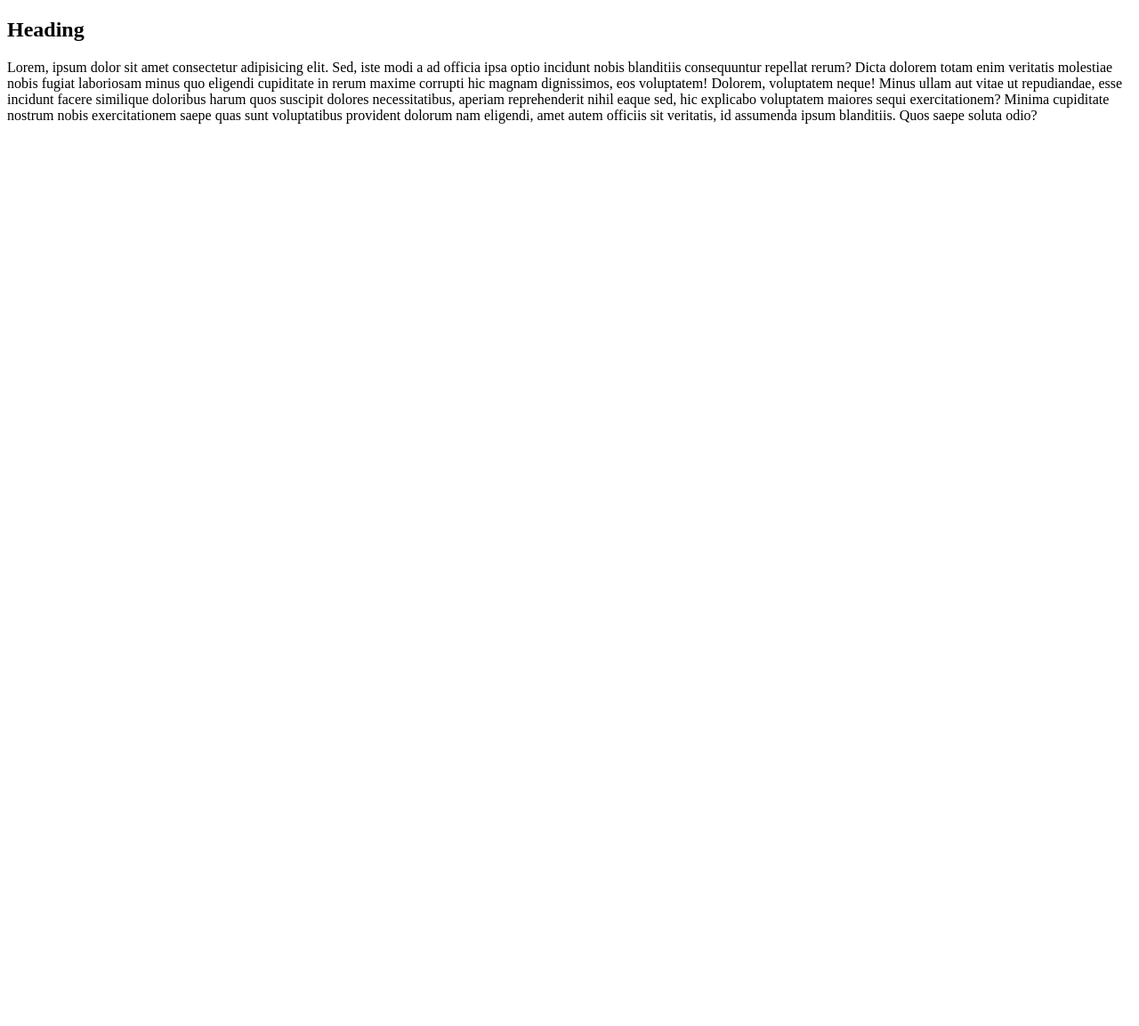
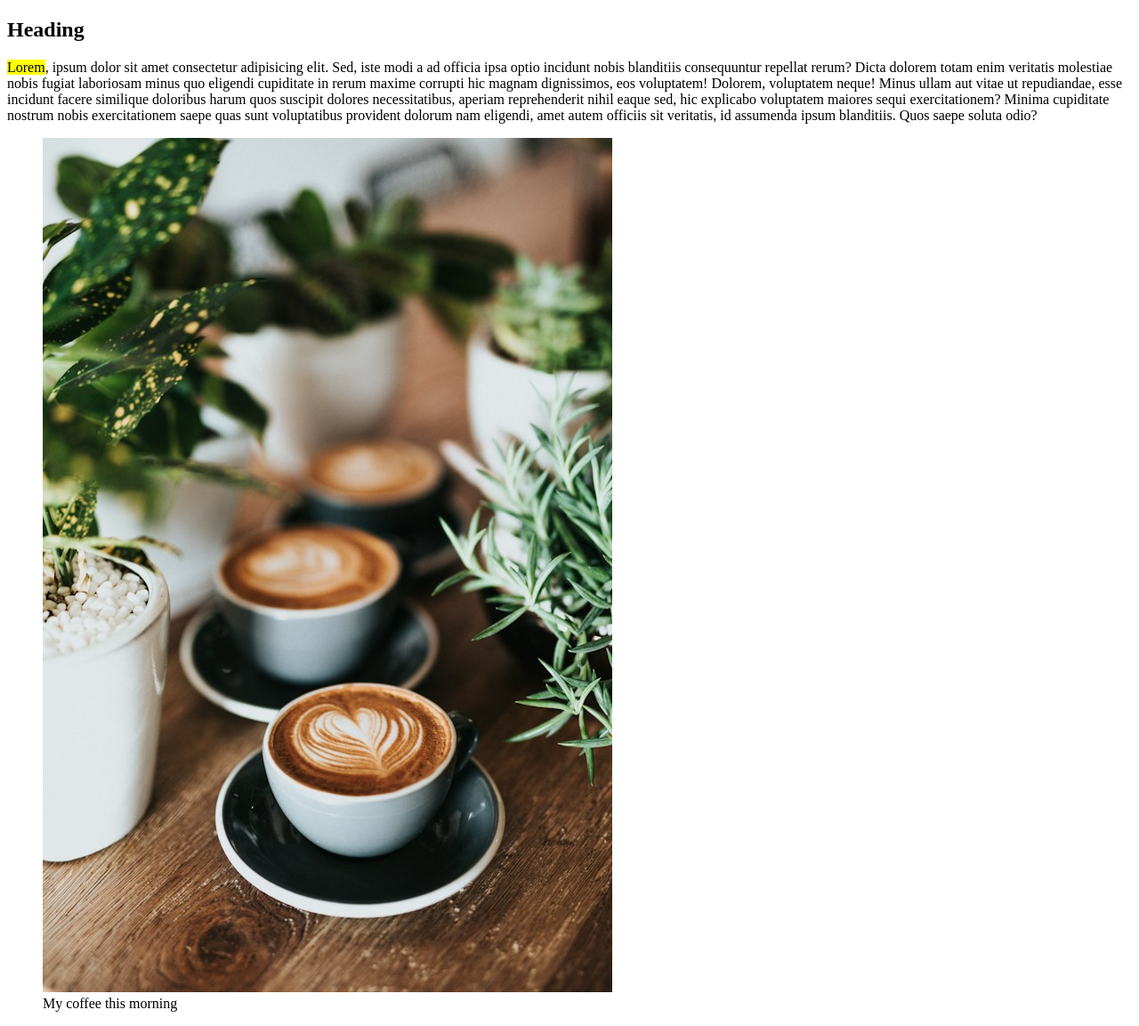
Before and after one commit to Otacon2024/Responsive-Best-Practices, a plain HTML site: page html/semantic.html in a window 1280 px wide. Shown: the whole page at 89% size. Before the commit the page ends 800 px from the top, so only its background shows below. Drawn offline with Linux system fonts and the light colour scheme.

Commit message:
Add <mark> to higlight text (like using span)
+ Update .gitignore

```diff
--- a/html/semantic.html
+++ b/html/semantic.html
@@ -9,11 +9,15 @@
     <article class="article">
         <h1>Heading</h1>
         <p>
-            Lorem, ipsum dolor sit amet consectetur adipisicing elit.
+            <mark class="highlight">Lorem</mark>, ipsum dolor sit amet consectetur adipisicing elit.
             Sed, iste modi a ad officia ipsa optio incidunt nobis blanditiis consequuntur repellat rerum? Dicta dolorem totam enim veritatis molestiae nobis fugiat laboriosam minus quo eligendi cupiditate in rerum maxime corrupti hic magnam dignissimos, eos voluptatem!
             Dolorem, voluptatem neque! Minus ullam aut vitae ut repudiandae, esse incidunt facere similique doloribus harum quos suscipit dolores necessitatibus, aperiam reprehenderit nihil eaque sed, hic explicabo voluptatem maiores sequi exercitationem?
             Minima cupiditate nostrum nobis exercitationem saepe quas sunt voluptatibus provident dolorum nam eligendi, amet autem officiis sit veritatis, id assumenda ipsum blanditiis. Quos saepe soluta odio?
         </p>
+        <figure>
+            <img src="images/coffee.jpg" alt="">
+            <figcaption>My coffee this morning</figcaption>
+        </figure>
     </article>
 </body>
 </html>
```
Also changed, not shown: 1 other file.
